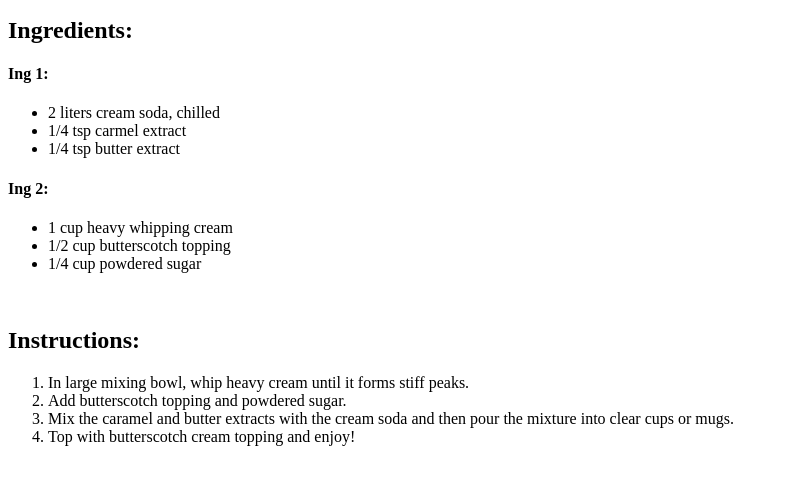
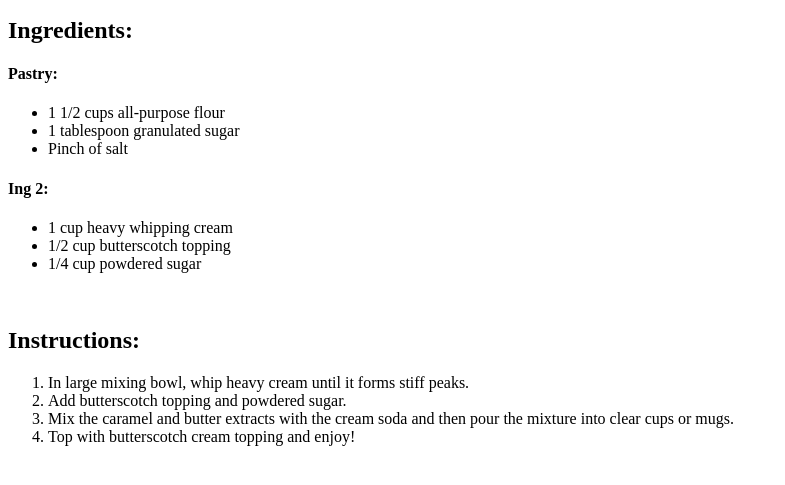
Before and after one commit to BilboBlockins/odin-recipes-harry-potter, a plain HTML site: page recipes/pumpkinpasty.html in a window 1280 px wide. Shown: the part 101-586 px from the top of the page, without its empty margins (0-785 px from the left). Drawn offline with Linux system fonts and the light colour scheme.

Commit message:
pumpkin pasties ing

```diff
--- a/recipes/pumpkinpasty.html
+++ b/recipes/pumpkinpasty.html
@@ -9,11 +9,11 @@
     <h1>Pumpkin Pasties</h1>
     <img src="" alt="Pumpkin Pasties Image">
     <h2>Ingredients:</h2>
-    <h4>Ing 1:</h4>
+    <h4>Pastry:</h4>
     <ul>
-        <li>2 liters cream soda, chilled</li>
-        <li>1/4 tsp carmel extract</li>
-        <li>1/4 tsp butter extract</li>
+        <li>1 1/2 cups all-purpose flour</li>
+        <li>1 tablespoon granulated sugar</li>
+        <li>Pinch of salt</li>
     </ul>
     <h4>Ing 2:</h4>
     <ul>
```
